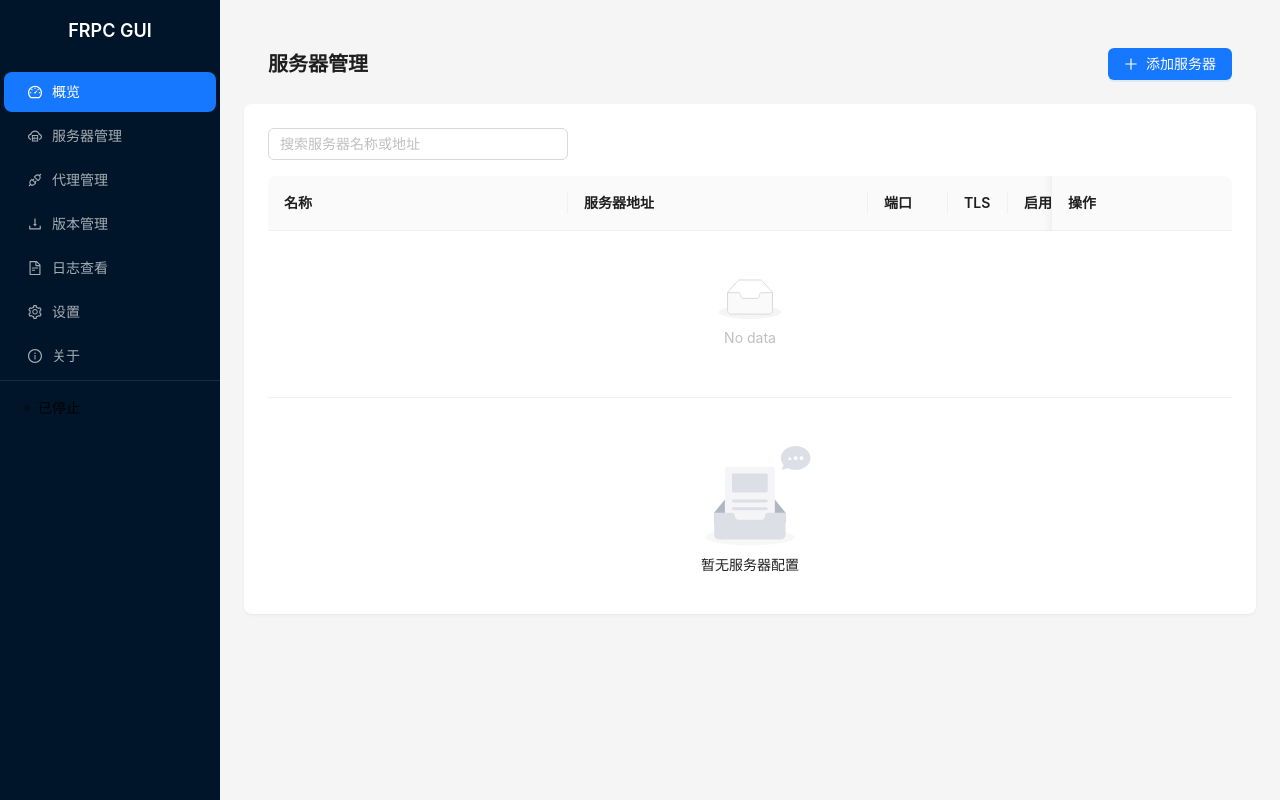
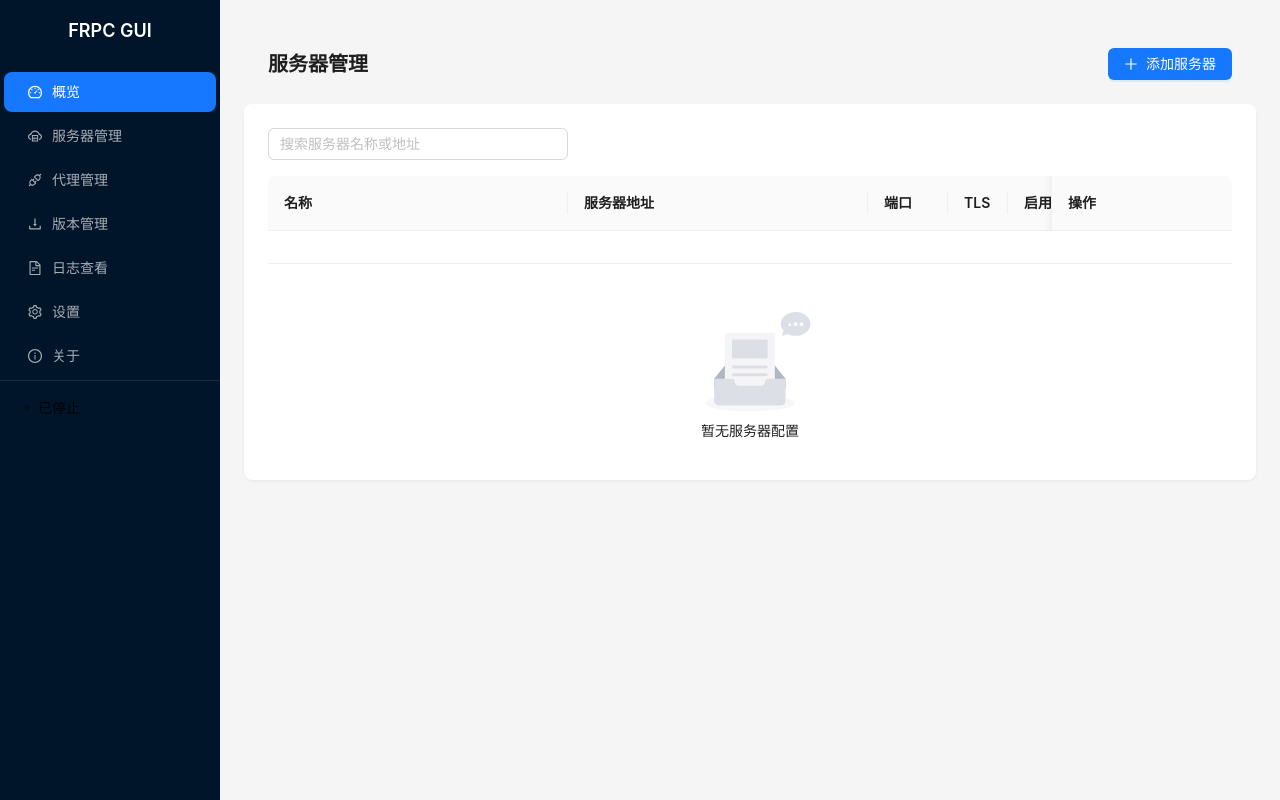
Before and after one commit to ccy-max/frpc-gui, a Vue app: page /servers in a window 1280 px wide. Built offline with nearby package versions, Linux system fonts and the light colour scheme.

Commit message:
fix: 移除表格重复的空状态提示

```diff
--- a/src/views/Proxies.vue
+++ b/src/views/Proxies.vue
@@ -120,6 +120,7 @@ const isStcpType = computed(() => ['stcp', 'xtcp', 'sudp'].includes(form.value.t
         row-key="name"
         :pagination="{ pageSize: 10, showSizeChanger: true }"
         :scroll="{ x: 1200 }"
+        :locale="{ emptyText: ' ' }"
       >
         <template #bodyCell="{ column, record }">
           <template v-if="column.key === 'type'">
--- a/src/views/Servers.vue
+++ b/src/views/Servers.vue
@@ -100,6 +100,7 @@ function handleDelete(server: any) {
         row-key="id"
         :pagination="{ pageSize: 10, showSizeChanger: true }"
         :scroll="{ x: 1000 }"
+        :locale="{ emptyText: ' ' }"
       >
         <template #bodyCell="{ column, record }">
           <template v-if="column.key === 'tlsEnable'">
```
